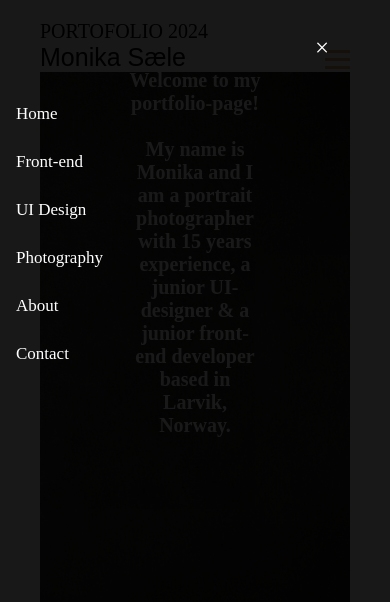
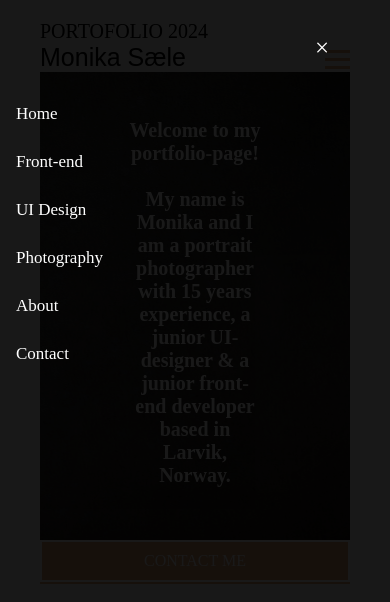
Before and after one commit to Mokki78/myporto, a website: page index.html in a window 390 px wide. Shown: the top 602 px of the page. Drawn offline with Linux system fonts and the light colour scheme; a web font is replaced by a local one.

Commit message:
keep fixing bugs

```diff
--- a/css/style.css
+++ b/css/style.css
@@ -11,7 +11,6 @@ html,
   padding: 0;
   margin: 0;
 }
-
 
 h1 {
   font-size: 25px;
@@ -224,8 +223,6 @@ h3 {
   font-size: 25px;
 }
 
-
-
 .active {
   background-color: aqua;
   color: white;
@@ -386,7 +383,6 @@ img {
 }
 
 .card_read-more {
-
   display: none;
   opacity: o;
   height: 0;
@@ -408,7 +404,7 @@ img {
   position: relative;
   z-index: 1;
   transition: all o.5s;
-  cursor:pointer;
+  cursor: pointer;
 }
 
 .read-more-btn:hover {
@@ -431,27 +427,22 @@ img {
 .arrow-container {
   display: flex;
   align-items: center;
-
 }
 .right-arrow {
   display: inline-block;
   margin: 10px;
-  margin-left:200px;
+  margin-left: 200px;
   width: 15px;
   height: 15px;
   border-top: 1px solid black;
   border-left: 1px solid black;
   transform: rotate(135deg) translate(11px, 14px);
-
 }
-
-
 
 .arrow-move {
   position: relative;
   animation: move 2s ease-in-out infinite;
 }
-
 
 .about-container {
   padding-left: 300px;
@@ -632,20 +623,19 @@ img {
 
 @media (max-width: 768px) {
   .mobile-background {
-    height: 600px;
+    height: 500px;
   }
 }
 
 @media (max-width: 768px) {
   #intro-text {
     position: absolute;
-    margin-top: 50px;
+    margin-top: 200px;
     left: 50%;
     top: 0%;
     padding: 10px;
     padding-bottom: 20px;
     transform: translate(-50%, -150%);
-
   }
 }
 
@@ -702,25 +692,24 @@ img {
 
 @media (max-width: 768px) {
   .card-side {
-   height: 350px;
+    height: 350px;
   }
 }
 
 @media (max-width: 768px) {
   .last-card {
-   display: none;
+    display: none;
   }
 }
 
 @media (max-width: 768px) {
   .mobile-only {
-   display: flex;
+    display: flex;
   }
 }
 
-
 @media (min-width: 768px) {
   .mobile-only {
-   display: none;
+    display: none;
   }
 }
```
